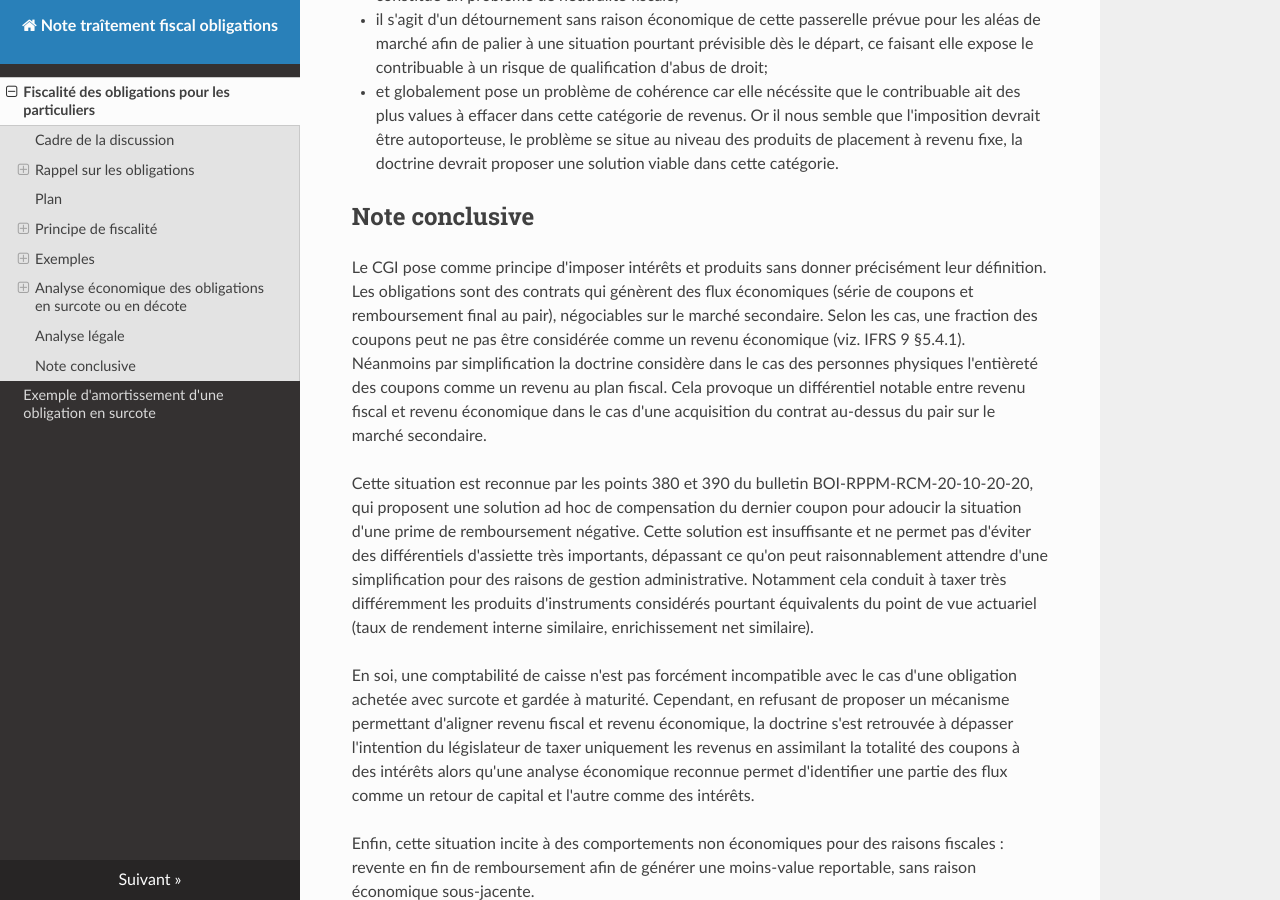
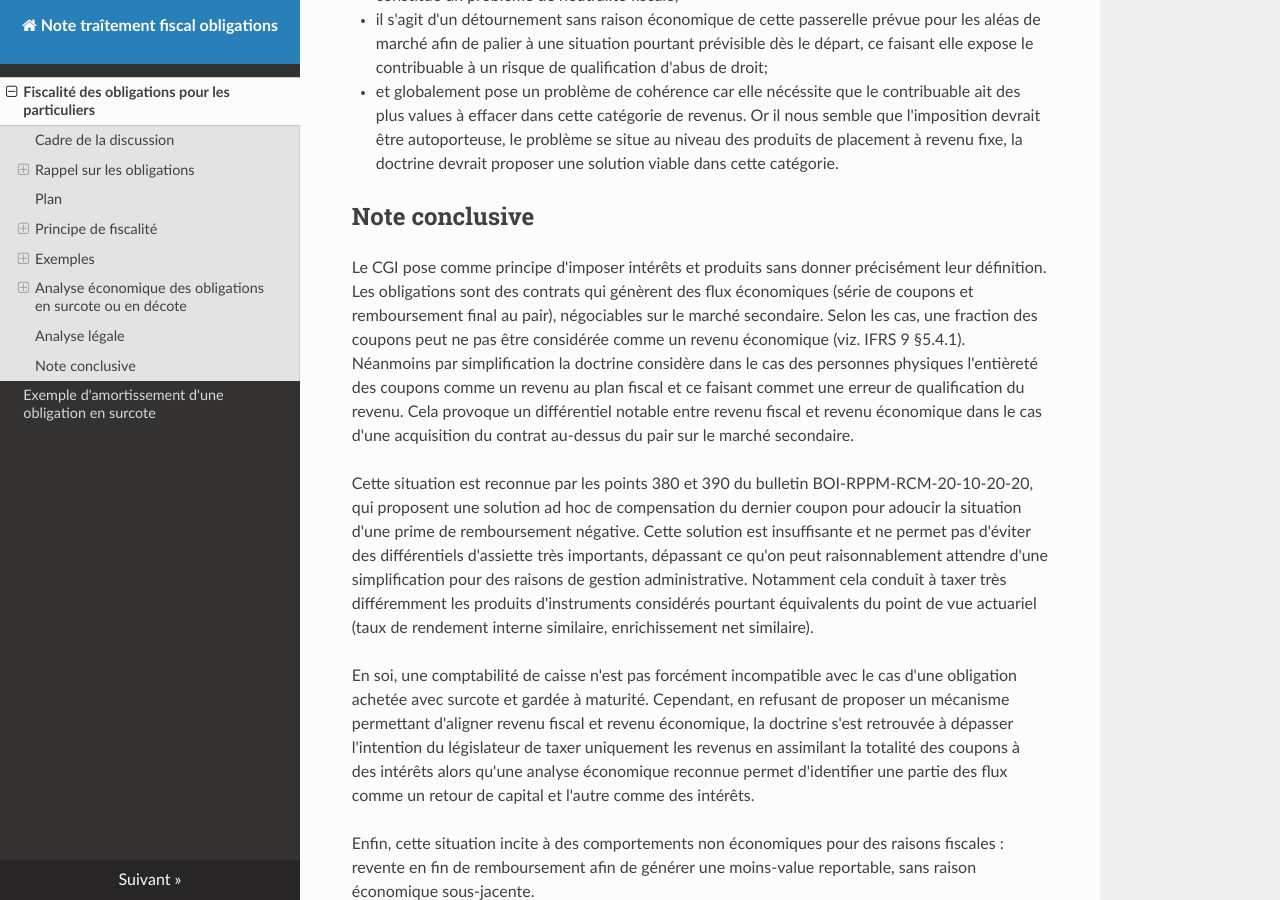
Before and after one commit to ConscritNeuneu/note-traitement-fiscal-obligations, an MkDocs documentation site: the page built from docs/note_fiscalisation_obligations.md, in a window 1280 px wide and 900 px high, scrolled down 11766 px. Built offline with MkDocs 1.6.1, drawn with Linux system fonts in a browser that asks for light colours; nearby versions of some CDN libraries; some of the changed text lies outside the part shown.

Commit message:
Emph on erreur de qualification

```diff
--- a/docs/note_fiscalisation_obligations.md
+++ b/docs/note_fiscalisation_obligations.md
@@ -647,8 +647,9 @@ la mise de départ comme s'il s'agissait de revenu.
 
 Dès lors, il est raisonnable de penser qu'en interdisant de tenir compte de la
 perte au remboursement, tout en reconnaissant qu'elle trouve sa contrepartie
-dans les coupons, la doctrine commet une erreur de qualification de ces
-coupons comme ne contenant que des intérêts (donc revenus).
+dans les coupons, la doctrine commet une *erreur de qualification* de ces
+coupons en les déclarant intérêts (donc revenus) alors qu'une fraction est
+identifiable comme un remboursement de capital.
 
 Par ailleurs, il nous semble qu'en raison du principe de neutralité fiscale
 il ne devrait pas y avoir une telle distorsion d'assiette entre revenu
@@ -706,9 +707,10 @@ sur le marché secondaire. Selon les cas, une fraction des coupons peut ne pas
 être considérée comme un revenu économique (viz. IFRS 9 §5.4.1).
 Néanmoins par simplification la doctrine considère dans le cas
 des personnes physiques l'entièreté des coupons comme un revenu au plan
-fiscal. Cela provoque un différentiel notable entre revenu fiscal et revenu
-économique dans le cas d'une acquisition du contrat au-dessus du pair sur le
-marché secondaire.
+fiscal et ce faisant commet une erreur de qualification du revenu. Cela
+provoque un différentiel notable entre revenu fiscal et revenu économique
+dans le cas d'une acquisition du contrat au-dessus du pair sur le marché
+secondaire.
 
 Cette situation est reconnue par les points 380 et 390 du bulletin BOI-RPPM-RCM-20-10-20-20,
 qui proposent une solution ad hoc de compensation du dernier coupon pour
```
